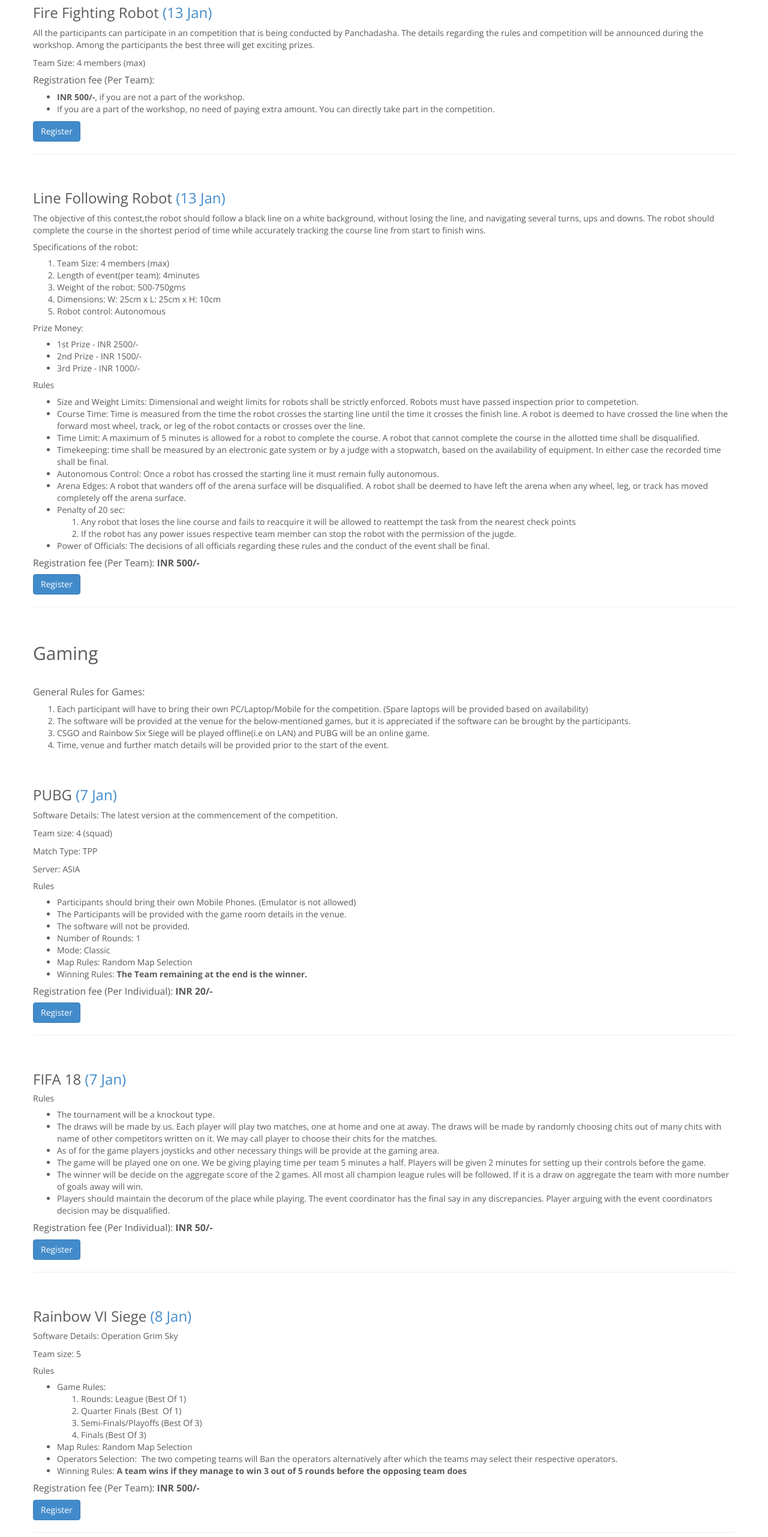
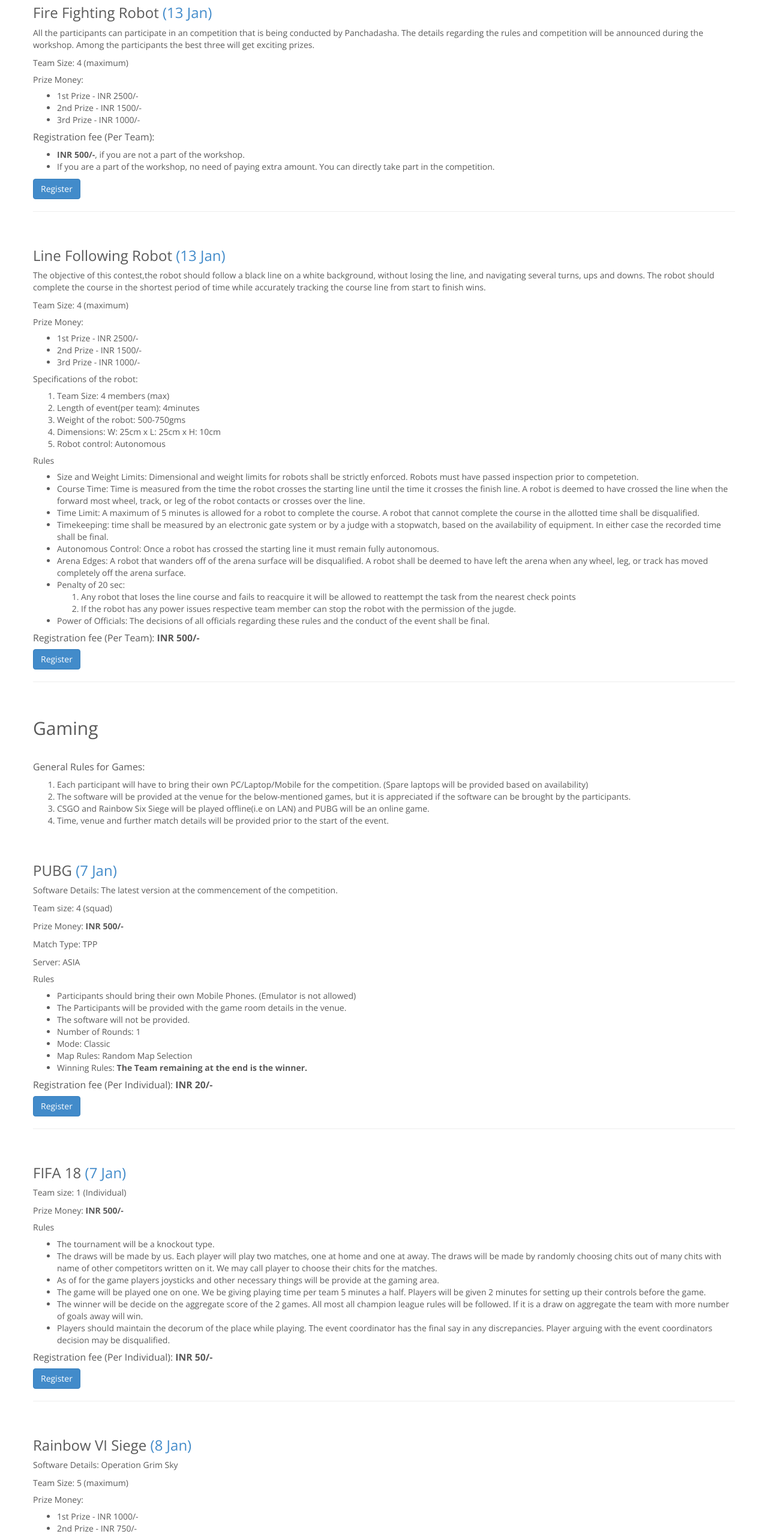
Before and after one commit to hutlabs/panchadasha, a plain HTML site: page competitions.html in a window 1280 px wide. Shown: the part 1780-4342 px from the top of the page at 60% size. Drawn offline with nearby package versions, Linux system fonts and the light colour scheme.

Commit message:
small changes

```diff
--- a/competitions.html
+++ b/competitions.html
@@ -101,7 +101,7 @@
         <div class="item img-resposive" style="background-image: url('static/images/photos/photo-1b.jpg')">
           <div class="container">
             <div class="carousel-caption">
-              <h1>One week of leaning and enjoyment.</h1>
+              <h1>One week of learning and enjoyment.</h1>
               <p>Panchadasha brings together students and professionals of your business</p>
             </div>
           </div>
@@ -185,7 +185,15 @@
           <div id="ffr"></div>
           <h3 style="margin-top:60px;">Fire Fighting Robot <a href="">(13 Jan)</a></h3>
           <p>All the participants can participate in an competition that is being conducted by Panchadasha. The details regarding the rules and competition will be announced during the workshop. Among the participants the best three will get exciting prizes.</p>
-          <p>Team Size: 4 members (max)</p>
+          <p>Team Size: 4 (maximum)</p>
+          <h5>Prize Money:</h5>
+          <p>
+            <ul>
+              <li>1st Prize - INR 2500/-</li>
+              <li>2nd Prize - INR 1500/-</li>
+              <li>3rd Prize - INR 1000/-</li>
+            </ul>
+          </p>
           <h4>Registration fee (Per Team):</h4>
             <ul>
               <li><b>INR 500/-</b>, if you are not a part of the workshop.</li>
@@ -197,6 +205,15 @@
         <div id="lfr"></div>
           <h3 style="margin-top:60px;">Line Following Robot <a href="">(13 Jan)</a></h3>
           <p>The objective of this contest,the robot should follow a black line on a white background, without losing the line, and navigating several turns, ups and downs. The robot should complete the course in the shortest period of time while accurately tracking the course line from start to finish wins.</p>
+          <p>Team Size: 4 (maximum)</p>
+          <h5>Prize Money:</h5>
+          <p>
+            <ul>
+              <li>1st Prize - INR 2500/-</li>
+              <li>2nd Prize - INR 1500/-</li>
+              <li>3rd Prize - INR 1000/-</li>
+            </ul>
+          </p>
           <h5>Specifications of the robot:</h5>
           <ol>
             <li>Team Size: 4 members (max)</li>
@@ -205,14 +222,6 @@
             <li>Dimensions: W: 25cm x L: 25cm x H: 10cm</li>
             <li>Robot control: Autonomous</li>
           </ol>
-        <h5>Prize Money:</h5>
-        <p>
-          <ul>
-            <li>1st Prize - INR 2500/-</li>
-            <li>2nd Prize - INR 1500/-</li>
-            <li>3rd Prize - INR 1000/-</li>
-          </ul>
-        </p>
           <h5>Rules</h5>
           <ul>
             <li>Size and Weight Limits: Dimensional and weight limits for robots shall be strictly enforced. Robots must have passed inspection prior to competetion.</li>
@@ -248,6 +257,7 @@
           <h3 style="margin-top:60px;">PUBG <a href="">(7 Jan)</a></h3>
           <p>Software Details: The latest version at the commencement of the competition.</p>
           <p>Team size: 4 (squad)</p>
+          <p>Prize Money:<b> INR 500/-</b></p>
           <p>Match Type: TPP</p>
           <p>Server: ASIA</p>
           <h5>Rules</h5>
@@ -267,6 +277,8 @@
 
         <div id="fifa"></div>
           <h3 style="margin-top:60px;">FIFA 18 <a href="">(7 Jan)</a></h3>
+          <p>Team size: 1 (Individual)</p>
+          <p>Prize Money: <b>INR 500/-</b></p>
           <h5>Rules</h5>
           <ul>
             <li>The tournament will be a knockout type.</li>
@@ -284,7 +296,14 @@
         <div id="r6s"></div>
           <h3 style="margin-top:60px;">Rainbow VI Siege <a href="">(8 Jan)</a></h3>
           <p>Software Details: Operation Grim Sky</p>
-          <p>Team size: 5</p>
+          <p>Team Size: 5 (maximum)</p>
+          <h5>Prize Money:</h5>
+          <p>
+            <ul>
+              <li>1st Prize - INR 1000/-</li>
+              <li>2nd Prize - INR 750/-</li>
+            </ul>
+          </p>
           <h5>Rules</h5>
           <ul>
             <li>Game Rules:
@@ -307,7 +326,14 @@
         <div id="csgo"></div>
           <h3 style="margin-top:60px;">Counter Strike - Global Offence <a href="">(9 Jan)</a></h3>
           <p>Software details: CSGO Version: 1.35.8.0</p>
-          <p>Team size: 5 members</p>
+          <p>Team Size: 5 (maximum)</p>
+          <h5>Prize Money:</h5>
+          <p>
+            <ul>
+              <li>1st Prize - INR 1000/-</li>
+              <li>2nd Prize - INR 750/-</li>
+            </ul>
+          </p>
           <p>Match Type: Competitive (Active duty maps only)</p>
           <h5>Rules</h5>
           <ul>
```
Also changed, not shown: funevents.html (+2 -20 lines), index.html (+1 -1 lines), location.html (+1 -1 lines), schedule.html (+1 -1 lines), speakers.html (+1 -1 lines), workshops.html (+2 -1 lines), static/images/photos/photo-0b.jpg, 1 other file.
